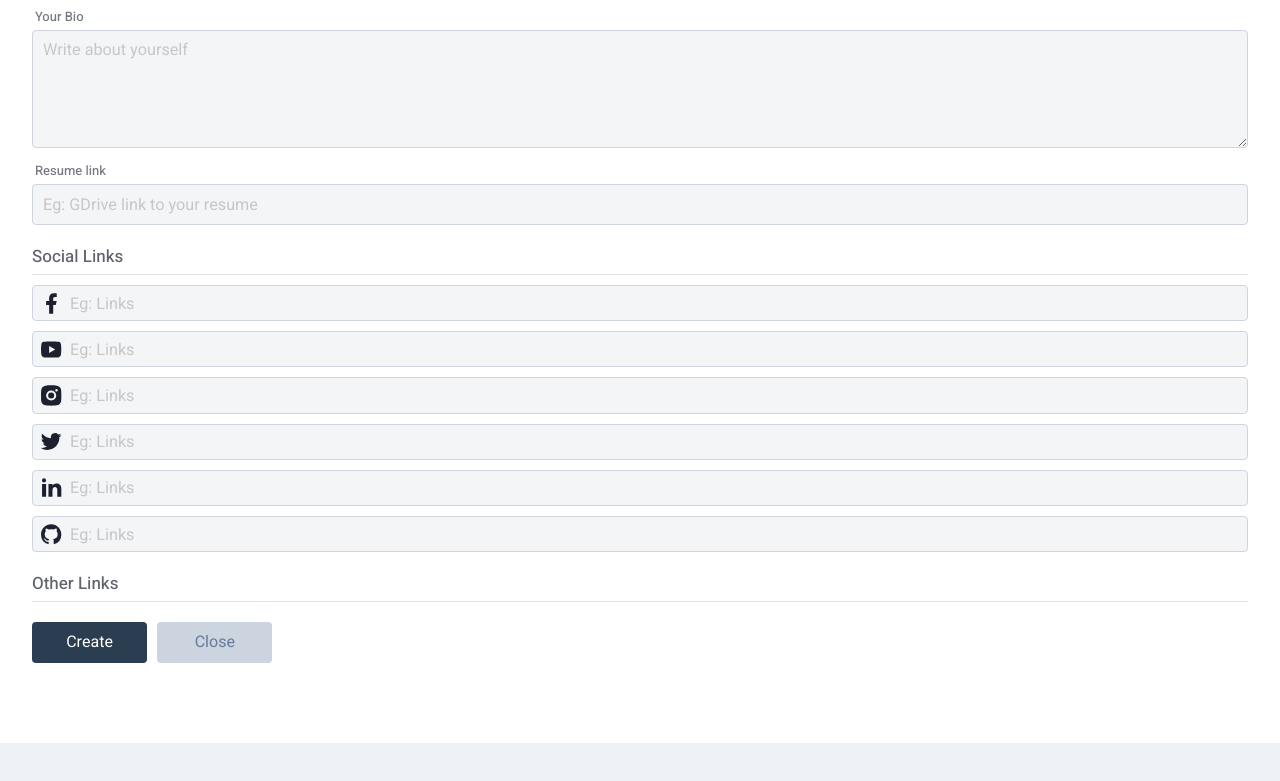
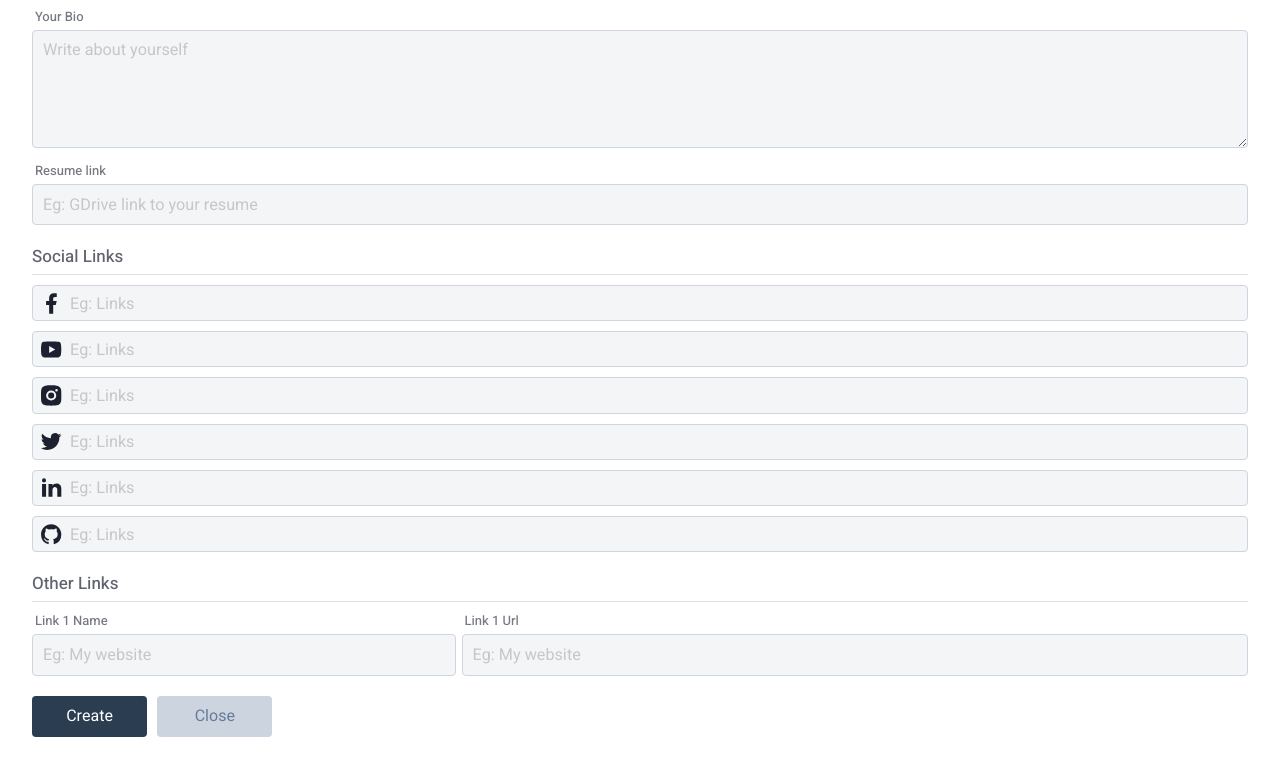
Before and after one commit to canwebe/UpDash, a Next.js app: page /edit/profile in a window 1280 px wide. Shown: the part 399-1180 px from the top of the page. Before the commit the page ends 1142 px from the top, so only its background shows below. Built offline with nearby package versions, Linux system fonts and the light colour scheme; no server answers.

Commit message:
👌 IMPROVE: added more logic to yup schema

```diff
--- a/components/formDiv/index.jsx
+++ b/components/formDiv/index.jsx
@@ -1,3 +1,4 @@
+import { RiErrorWarningLine } from 'react-icons/ri'
 import s from './formDiv.module.css'
 
 export default function FormDiv({ label, idFor, error, children }) {
@@ -7,7 +8,11 @@ export default function FormDiv({ label, idFor, error, children }) {
         {label}
       </label>
       {children}
-      {error ? <p className="formErrorText">{error}</p> : null}
+      {error ? (
+        <p className="formErrorText">
+          <RiErrorWarningLine /> {error}
+        </p>
+      ) : null}
     </div>
   )
 }
--- a/components/socialInputs/index.jsx
+++ b/components/socialInputs/index.jsx
@@ -1,4 +1,5 @@
 import {
+  RiErrorWarningLine,
   RiFacebookFill,
   RiGithubFill,
   RiInstagramFill,
@@ -35,6 +36,7 @@ export default function SocialInputs({ errors, register }) {
             </div>
             {isError ? (
               <p className="formErrorText">
+                <RiErrorWarningLine />
                 {errors?.socialLinks?.[linkName]?.message}
               </p>
             ) : null}
--- a/lib/yupSchemas.js
+++ b/lib/yupSchemas.js
@@ -3,26 +3,36 @@ import * as yup from 'yup'
 // Edit Profile Schema
 
 export const editProfileSchema = yup.object({
-  displayName: yup.string().required('Display Name is required'),
-  photoURL: yup.string().url(),
+  displayName: yup.string().required('Display Name is required').trim(),
+  photoURL: yup.string().url().trim(),
   photo: yup.mixed().test('fileSize', 'File size is too large', (value) => {
     if (!value || !value[0]) return true // Allow empty value (no file selected)
     return value[0].size <= MAX_FILE_SIZE
   }),
-  headline: yup.string(),
-  place: yup.string(),
+  headline: yup
+    .string()
+    .test('headline', 'Min 10 characters required', (value) => {
+      if (value === '' || value === undefined) {
+        return true
+      }
+      return value.length >= 10
+    })
+    .trim()
+    .default(''),
+  place: yup.string().trim(),
   bio: yup
     .string()
-    .min(100, 'Min 100 characters required')
-    .max(300, 'You have exceded the max length 300'),
-  resume: yup.string().url('This is not a valid url'),
+    .min(60, 'Min 60 characters required')
+    .max(300, 'You have exceded the max length 300')
+    .trim(),
+  resume: yup.string().url('This is not a valid url').trim(),
   socialLinks: yup.object({
-    facebook: yup.string().url('Please enter your valid Facebook url'),
-    youtube: yup.string().url('Please enter your valid Youtube url'),
-    instagram: yup.string().url('Please enter your valid Instagram url'),
-    twitter: yup.string().url('Please enter your valid Twitter url'),
-    linkedin: yup.string().url('Please enter your valid Linkedin url'),
-    github: yup.string().url('Please enter your valid Github url'),
+    facebook: yup.string().url('Please enter your valid Facebook url').trim(),
+    youtube: yup.string().url('Please enter your valid Youtube url').trim(),
+    instagram: yup.string().url('Please enter your valid Instagram url').trim(),
+    twitter: yup.string().url('Please enter your valid Twitter url').trim(),
+    linkedin: yup.string().url('Please enter your valid Linkedin url').trim(),
+    github: yup.string().url('Please enter your valid Github url').trim(),
   }),
   otherLinks: yup
     .array()
@@ -30,9 +40,9 @@ export const editProfileSchema = yup.object({
       yup.object({
         name: yup.string().when('url', {
           is: (url) => !!url,
-          then: yup.string().required('Name field is required for this'),
+          then: () => yup.string().required('Name field is required for this'),
         }),
-        url: yup.string().url('Please enter a valid url'),
+        url: yup.string().url('Please enter a valid URL').trim(),
       })
     )
     .max(5, 'Maximum number of links allowed is 5'),
--- a/pages/edit/profile/index.jsx
+++ b/pages/edit/profile/index.jsx
@@ -15,7 +15,7 @@ import {
 } from 'react-icons/ri'
 import { useRef, useState } from 'react'
 import Header from '@/components/header'
-import { useForm } from 'react-hook-form'
+import { useFieldArray, useForm } from 'react-hook-form'
 import * as yup from 'yup'
 import { yupResolver } from '@hookform/resolvers/yup'
 import SocialInputs from '@/components/socialInputs'
@@ -51,21 +51,29 @@ export default function EditProfile() {
     setImg('')
   }
 
-  // SOcial Links List
-  const socialaObj = {
-    facebook: <RiFacebookFill />,
-    youtube: <RiYoutubeFill />,
-    instagram: <RiInstagramFill />,
-    twitter: <RiTwitterFill />,
-    linkedin: <RiLinkedinFill />,
-    github: <RiGithubFill />,
+  // Form Handeling
+  const defaultValues = {
+    resume: '',
+    headline: '',
+    otherLinks: [
+      {
+        name: '',
+        url: '',
+      },
+    ],
   }
 
-  // Form Handeling
+  // React Hooks Form
+  const { control, register, formState, handleSubmit } = useForm({
+    defaultValues,
+    resolver: yupResolver(editProfileSchema),
+  })
 
-  // React Hooks Form
-  const { register, formState, handleSubmit } = useForm({
-    resolver: yupResolver(editProfileSchema),
+  // For Multiple Field Array
+  const { fields } = useFieldArray({
+    control,
+    rules: { maxLength: 5 },
+    name: 'otherLinks',
   })
 
   // FormStates
@@ -79,13 +87,14 @@ export default function EditProfile() {
     console.log('Error Data', data)
   }
 
-  console.log('FormSTate', formState, errors)
+  console.log('FormSTate', formState, fields)
 
   return (
     <div className={s.editProfileBody}>
       <form
         className={`${s.editProfileForm} wrapper`}
         onSubmit={handleSubmit(onSubmit)}
+        noValidate
       >
         <div className={s.userImg_wrapper}>
           <div className={s.userImg}>
@@ -111,6 +120,34 @@ export default function EditProfile() {
         <h3 className="headerBorder">Social Links</h3>
         <SocialInputs errors={errors} register={register} />
         <h3 className="headerBorder">Other Links</h3>
+        {fields.map((field, i) => (
+          <div key={field?.id} className={s.otherLinks_twoDiv}>
+            <FormDiv
+              label={`Link ${i + 1} Name`}
+              idFor={field?.id + 'name'}
+              error={errors?.otherLinks?.[i]?.name?.message}
+            >
+              <input
+                id={field?.id + 'name'}
+                placeholder="Eg: My website"
+                type="text"
+                {...register(`otherLinks.${i}.name`)}
+              />
+            </FormDiv>
+            <FormDiv
+              label={`Link ${i + 1} Url`}
+              idFor={field?.id + 'url'}
+              error={errors?.otherLinks?.[i]?.url?.message}
+            >
+              <input
+                id={field?.id + 'url'}
+                placeholder="Eg: My website"
+                type="text"
+                {...register(`otherLinks.${i}.url`)}
+              />
+            </FormDiv>
+          </div>
+        ))}
         <div style={{ marginTop: '1rem' }} className="btnDiv">
           <Button type="submit">Create</Button>
           <Button variant="grey" type="button">
--- a/styles/EditProfile.module.css
+++ b/styles/EditProfile.module.css
@@ -50,3 +50,17 @@
 .editProfileForm h3 {
   margin-top: 1rem;
 }
+
+/* Other Links */
+.otherLinks_twoDiv {
+  display: flex;
+  gap: 0.6rem;
+}
+
+.otherLinks_twoDiv > div:nth-child(1) {
+  width: 35%;
+}
+
+.otherLinks_twoDiv > div:nth-child(2) {
+  width: 65%;
+}
--- a/styles/globals.css
+++ b/styles/globals.css
@@ -51,6 +51,7 @@ html {
   -webkit-tap-highlight-color: rgba(0, 0, 0, 0);
   -webkit-tap-highlight-color: transparent;
   user-select: none;
+  scroll-padding-top: 6rem;
 }
 
 body {
@@ -199,6 +200,13 @@ textarea:is(:active, :focus) {
   color: var(--color-red);
   font-size: 1.2rem;
   margin-top: 0.3rem;
+  display: flex;
+  align-items: center;
+  gap: 0.25rem;
+}
+
+.formErrorText svg {
+  margin-top: -0.13rem;
 }
 
 /* Utility Class */
```
